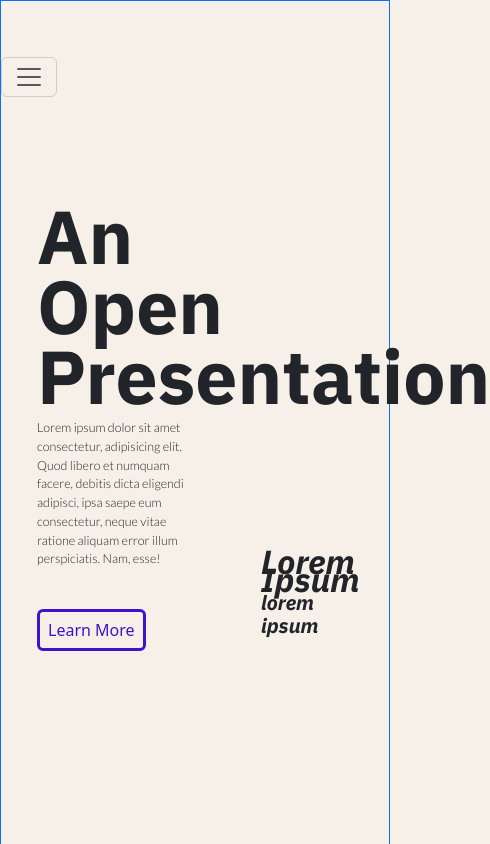
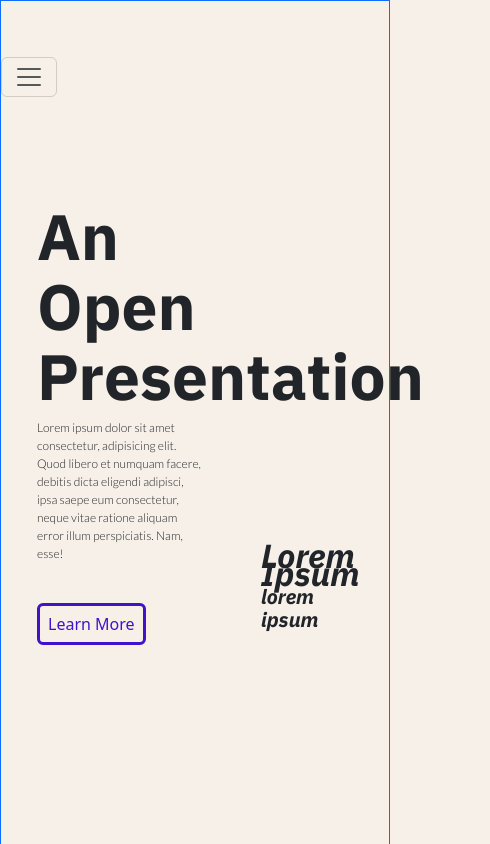
Before and after one commit to CodeWithOdin/portfolio-psd-1, a plain HTML site: page index.html in a window 390 px wide. Shown: the top 844 px of the page, 490 px wide, since content can reach past the window. Drawn offline with nearby package versions, Linux system fonts and the light colour scheme.

Commit message:
Fixed some bug

```diff
--- a/index.html
+++ b/index.html
@@ -66,7 +66,7 @@
         </div>
     </header>
     <section class="divider-one">
-      <div class="coloumn">
+      <div class="coloumn m-2">
         <div class="row justify-content-center">
             <div class="col-12 col-md-5 p-3 section-common-style">
               <h1 class="text-white d-flex justify-content-end p-3">01</h1>
--- a/style.css
+++ b/style.css
@@ -44,12 +44,12 @@ a, a:hover, a:focus {
 
 .hero-right-section>h1,.inside-seminar-section .right>h1{
     font-family: 'IBM Plex Sans', sans-serif;
-    font-size: 75px;
+    font-size: 4.7rem;
     line-height: 70px;
 }
 .hero-right-section>p,.seminar-section-footer .right,.inside-seminar-section .left > p,.inside-seminar-section .right .row > p{
     font-family: 'Lato', sans-serif;
-    font-size: 12.5px;
+    font-size: 0.75rem;
 }
 .hero-right-section>button,.page-2 .seminar-section>button{
     border-color: var(--bg-blue);
@@ -215,3 +215,9 @@ a, a:hover, a:focus {
         display:none;
     }
   }
+
+  @media only screen and (max-width: 500px) {
+    .hero-right-section>h1,.inside-seminar-section .right>h1{
+        font-size: 4rem;
+    }
+  }
```
